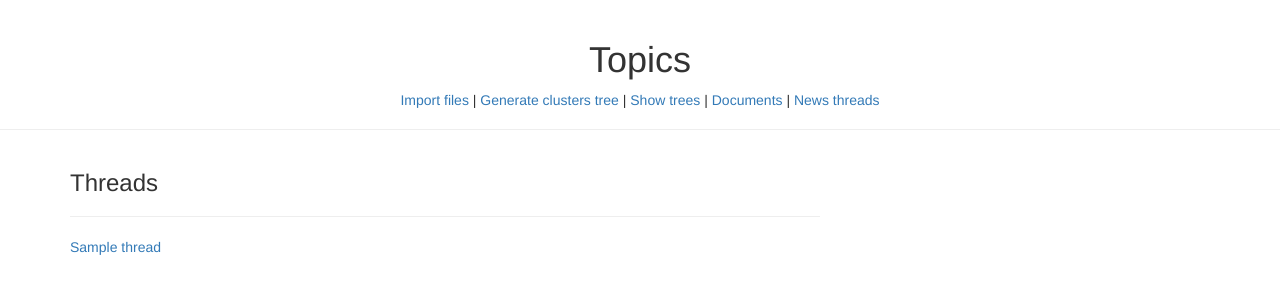
After one commit to Adavideo/TFM, a Django app: page /timeline/threads in a window 1280 px wide. The commit adds this page. Shown: the top 300 px of the page. Run offline with Django 3.2, Linux system fonts and the light colour scheme; tables that the repository leaves empty hold one stand-in row (values such as "Sample post"); parts of the project's set-up code (start-up, migrations or seed data) failed here and were passed over; some libraries are stand-ins or nearby versions.

Commit message:
Added navigation through news threads

```diff
--- /dev/null
+++ b/topics/timeline/templates/threads_list.html
@@ -0,0 +1,14 @@
+{% extends 'base.html' %}
+
+{% block content %}
+
+    <h3>Threads</h3>
+    <hr>
+    {% for thread in threads_list %}
+      <a href="{% url 'thread' thread.id %}">
+        {% if thread.title %}{{ thread.title }}
+        {% else %}Thread {{ thread.number }}{% endif %}
+      </a><br><br>
+    {% endfor %}
+
+{% endblock %}
--- a/topics/timeline/urls.py
+++ b/topics/timeline/urls.py
@@ -3,4 +3,6 @@ from . import views
 
 urlpatterns = [
     path('', views.timeline_view, name='timeline'),
+    path('threads', views.threads_list_view, name='threads_list'),
+    path('thread/<thread_id>', views.thread_view, name='thread'),
 ]
--- a/topics/timeline/views.py
+++ b/topics/timeline/views.py
@@ -1,8 +1,21 @@
 from django.shortcuts import render
 from topics_identifier.models import Document
+from .models import Thread
 
 def timeline_view(request):
     template = "timeline.html"
     all_documents = Document.objects.all().order_by("date")
     context = { "documents_list": all_documents}
     return render(request, template, context)
+
+def threads_list_view(request):
+    template = "threads_list.html"
+    all_threads = Thread.objects.all()
+    context = { "threads_list": all_threads}
+    return render(request, template, context)
+
+def thread_view(request, thread_id):
+    template = "thread.html"
+    thread = Thread.objects.get(id=thread_id)
+    context = { "thread": thread }
+    return render(request, template, context)
--- a/topics/topics_identifier/templates/base.html
+++ b/topics/topics_identifier/templates/base.html
@@ -21,6 +21,9 @@
                 </a> |
                 <a href="{% url 'timeline' %}">
                 Documents
+                </a> |
+                <a href="{% url 'threads_list' %}">
+                News threads
                 </a>
               </p>
         </div>
```
Also changed, not shown: topics/timeline/templates/thread.html (added, +11 -0 lines).
